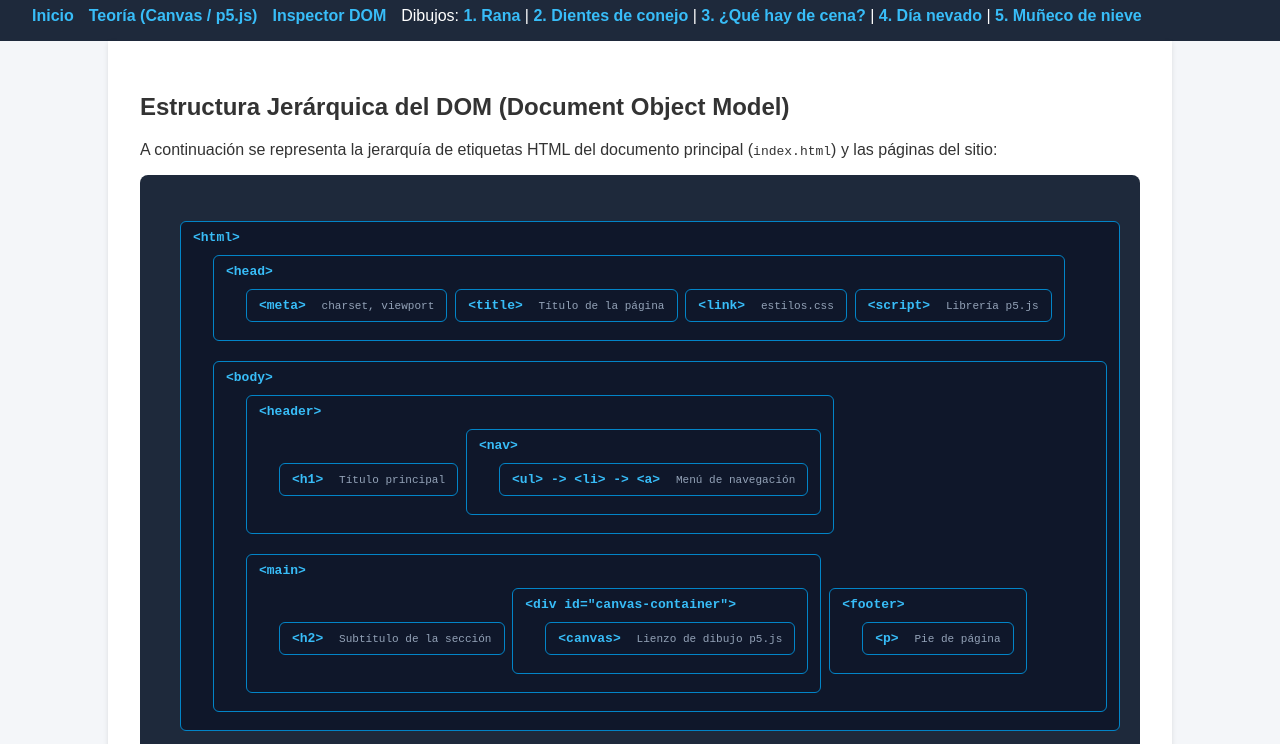
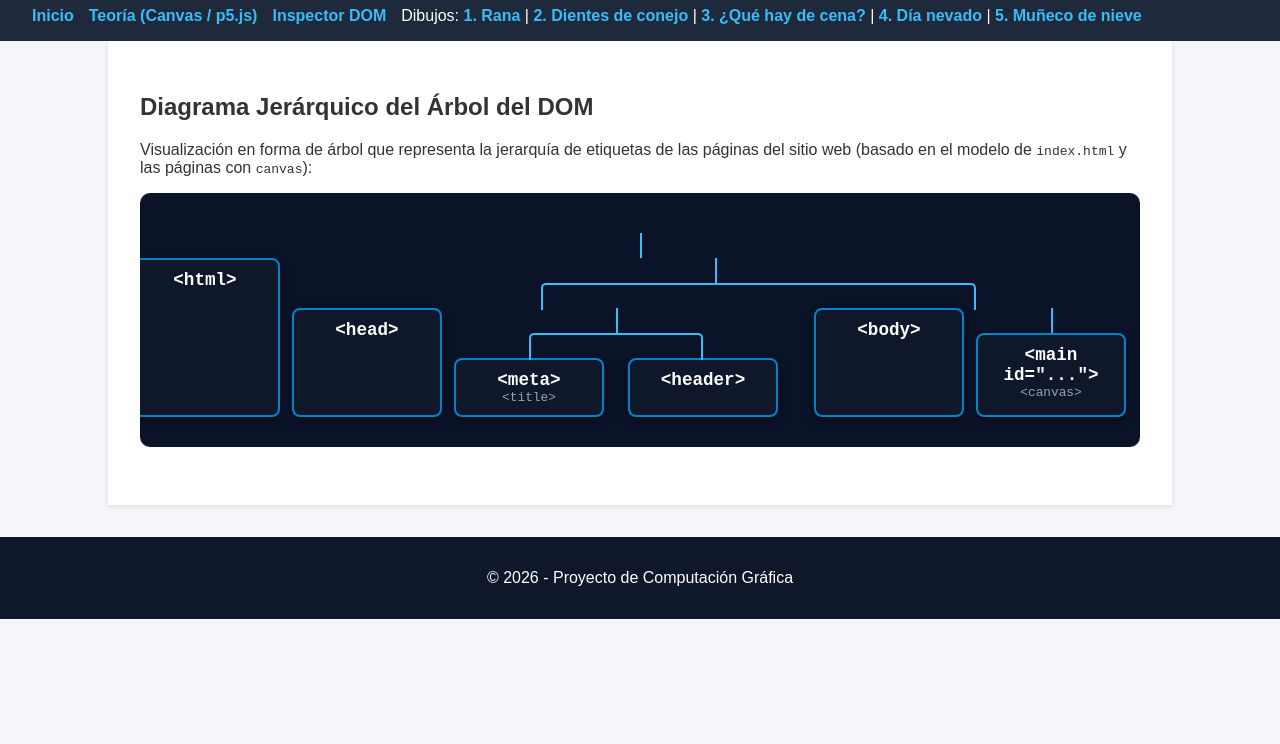
Before and after one commit to Maac2203/Despliegue-de-graficos, a plain HTML site: page dom-inspector.html in a window 1280 px wide. Shown: the part 56-800 px from the top of the page. Drawn offline with Linux system fonts and the light colour scheme.

Commit message:
Add files via upload

```diff
--- a/dom-inspector.html
+++ b/dom-inspector.html
@@ -6,33 +6,107 @@
     <title>Inspector del DOM - Árbol Jerárquico</title>
     <link rel="stylesheet" href="css/estilos.css">
     <style>
-        .dom-tree, .dom-tree ul {
-            list-style-type: none;
-            padding-left: 20px;
+        /* Estilos para el diagrama de árbol tipo flowchart */
+        .tree-container {
+            display: flex;
+            justify-content: center;
+            overflow-x: auto;
+            padding: 30px 10px;
+            background-color: #0b1329;
+            border-radius: 10px;
+        }
+
+        .tree, .tree ul, .tree li {
+            position: relative;
+            padding: 0;
+            margin: 0;
+            list-style: none;
+            display: flex;
+            justify-content: center;
+        }
+
+        .tree {
+            padding-top: 10px;
+        }
+
+        .tree ul {
+            padding-top: 25px;
+        }
+
+        .tree ul::before {
+            content: '';
+            position: absolute;
+            top: 0;
+            left: 50%;
+            border-left: 2px solid #38bdf8;
+            width: 0;
+            height: 25px;
+        }
+
+        .tree li {
+            padding: 25px 12px 0 12px;
+            float: left;
+            text-align: center;
             position: relative;
         }
-        .dom-tree li {
-            margin: 10px 0;
-            padding: 8px 12px;
+
+        .tree li::before, .tree li::after {
+            content: '';
+            position: absolute;
+            top: 0;
+            right: 50%;
+            border-top: 2px solid #38bdf8;
+            width: 50%;
+            height: 25px;
+        }
+
+        .tree li::after {
+            right: auto;
+            left: 50%;
+            border-left: 2px solid #38bdf8;
+        }
+
+        .tree li:only-child::after, .tree li:only-child::before {
+            display: none;
+        }
+
+        .tree li:only-child {
+            padding-top: 0;
+        }
+
+        .tree li:first-child::before, .tree li:last-child::after {
+            border: 0 none;
+        }
+
+        .tree li:last-child::before {
+            border-right: 2px solid #38bdf8;
+            border-radius: 0 5px 0 0;
+        }
+
+        .tree li:first-child::after {
+            border-radius: 5px 0 0 0;
+        }
+
+        /* Estilo de los nodos (cajas) */
+        .node {
+            border: 2px solid #0284c7;
             background-color: #0f172a;
-            color: #38bdf8;
-            border: 1px solid #0284c7;
-            border-radius: 6px;
+            color: #ffffff;
+            padding: 10px 18px;
             display: inline-block;
-            font-family: monospace;
+            border-radius: 8px;
+            font-family: 'Courier New', Courier, monospace;
             font-weight: bold;
+            font-size: 1.1rem;
+            box-shadow: 0 4px 10px rgba(0,0,0,0.4);
+            min-width: 110px;
         }
-        .dom-tree .tag-desc {
+
+        .node span {
+            display: block;
+            font-size: 0.8rem;
             color: #94a3b8;
-            font-size: 0.85em;
             font-weight: normal;
-            margin-left: 8px;
-        }
-        .dom-container {
-            background-color: #1e293b;
-            padding: 20px;
-            border-radius: 8px;
-            overflow-x: auto;
         }
     </style>
 </head>
@@ -58,53 +132,38 @@
     </header>
 
     <main>
-        <h2>Estructura Jerárquica del DOM (Document Object Model)</h2>
-        <p>A continuación se representa la jerarquía de etiquetas HTML del documento principal (<code>index.html</code>) y las páginas del sitio:</p>
+        <h2>Diagrama Jerárquico del Árbol del DOM</h2>
+        <p>Visualización en forma de árbol que representa la jerarquía de etiquetas de las páginas del sitio web (basado en el modelo de <code>index.html</code> y las páginas con <code>canvas</code>):</p>
 
-        <div class="dom-container">
-            <ul class="dom-tree">
-                <li>&lt;html&gt;
+        <div class="tree-container">
+            <div class="tree">
                 <ul>
-                        <li>&lt;head&gt;
+                    <li>
+                        <div class="node">&lt;html&gt;</div>
                         <ul>
-                                <li>&lt;meta&gt; <span class="tag-desc">charset, viewport</span></li>
-                                <li>&lt;title&gt; <span class="tag-desc">Título de la página</span></li>
-                                <li>&lt;link&gt; <span class="tag-desc">estilos.css</span></li>
-                                <li>&lt;script&gt; <span class="tag-desc">Librería p5.js</span></li>
-                            </ul>
+                            <li>
+                                <div class="node">&lt;head&gt;</div>
+                                <ul>
+                                    <li>
+                                        <div class="node">&lt;meta&gt;<span>&lt;title&gt;</span></div>
                                     </li>
-                        <li>&lt;body&gt;
-                            <ul>
-                                <li>&lt;header&gt;
-                                    <ul>
-                                        <li>&lt;h1&gt; <span class="tag-desc">Título principal</span></li>
-                                        <li>&lt;nav&gt;
-                                            <ul>
-                                                <li>&lt;ul&gt; -> &lt;li&gt; -> &lt;a&gt; <span class="tag-desc">Menú de navegación</span></li>
-                                            </ul>
+                                    <li>
+                                        <div class="node">&lt;header&gt;</div>
                                     </li>
                                 </ul>
                             </li>
-                                <li>&lt;main&gt;
+                            <li>
+                                <div class="node">&lt;body&gt;</div>
                                 <ul>
-                                        <li>&lt;h2&gt; <span class="tag-desc">Subtítulo de la sección</span></li>
-                                        <li>&lt;div id="canvas-container"&gt;
-                                            <ul>
-                                                <li>&lt;canvas&gt; <span class="tag-desc">Lienzo de dibujo p5.js</span></li>
-                                            </ul>
-                                        </li>
-                                    </ul>
-                                </li>
-                                <li>&lt;footer&gt;
-                                    <ul>
-                                        <li>&lt;p&gt; <span class="tag-desc">Pie de página</span></li>
-                                    </ul>
+                                    <li>
+                                        <div class="node">&lt;main id="..."&gt;<span>&lt;canvas&gt;</span></div>
                                     </li>
                                 </ul>
                             </li>
                         </ul>
                     </li>
                 </ul>
+            </div>
         </div>
     </main>
 
```
Lines whose indentation alone changed are shown as unchanged.
